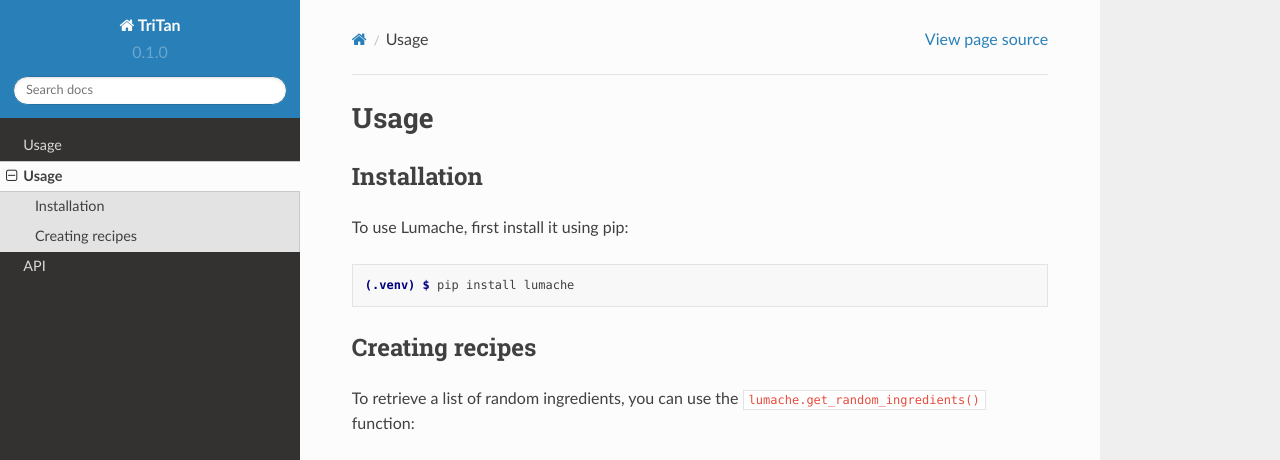
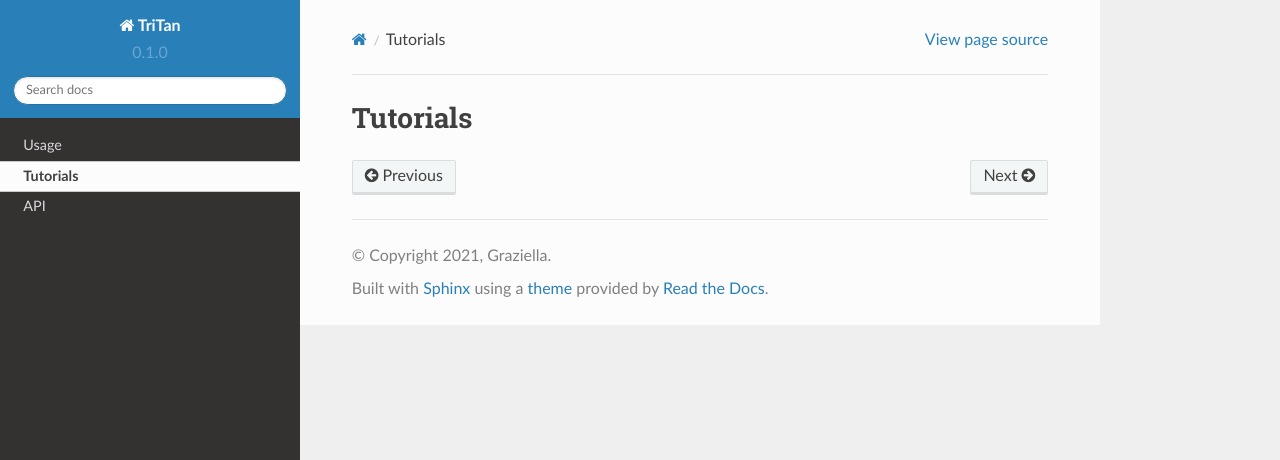
Before and after one commit to maxxxxxxxin/rtd-tutorial, a Sphinx documentation site: the page built from docs/source/tutorials.rst, in a window 1280 px wide and 1095 px high. Shown: the top 460 px of the window. Built offline with Sphinx 7.4.7 and the Read the Docs theme 2.0.0, drawn with Linux system fonts in a browser that asks for light colours; some of the changed text lies outside the part shown; grey boxes are pictures that could not be loaded.

Commit message:
Update tutorials.rst

```diff
--- a/docs/source/tutorials.rst
+++ b/docs/source/tutorials.rst
@@ -1,33 +1,2 @@
-Usage
+Tutorials
 =====
-
-.. _installation:
-
-Installation
-------------
-
-To use Lumache, first install it using pip:
-
-.. code-block:: console
-
-   (.venv) $ pip install lumache
-
-Creating recipes
-----------------
-
-To retrieve a list of random ingredients,
-you can use the ``lumache.get_random_ingredients()`` function:
-
-.. autofunction:: lumache.get_random_ingredients
-
-The ``kind`` parameter should be either ``"meat"``, ``"fish"``,
-or ``"veggies"``. Otherwise, :py:func:`lumache.get_random_ingredients`
-will raise an exception.
-
-.. autoexception:: lumache.InvalidKindError
-
-For example:
-
->>> import lumache
->>> lumache.get_random_ingredients()
-['shells', 'gorgonzola', 'parsley']
```
